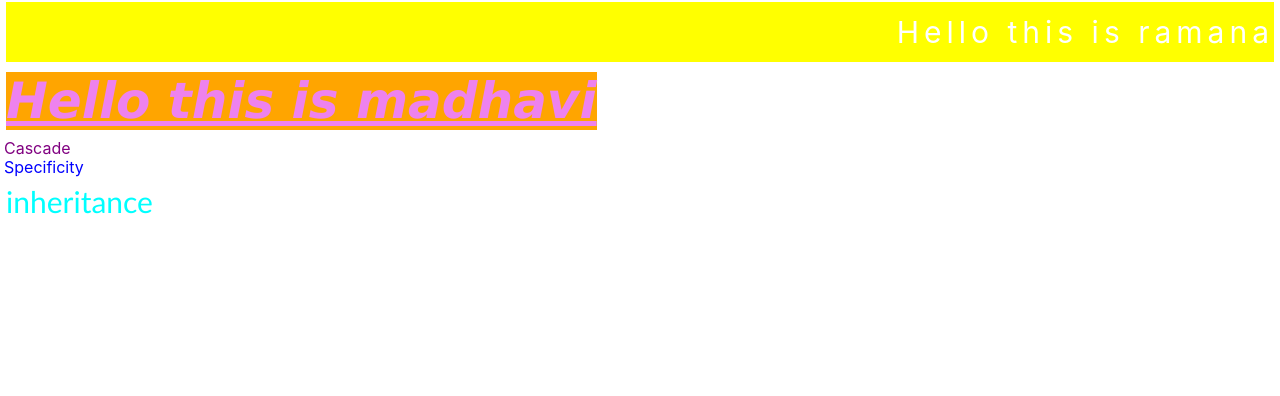
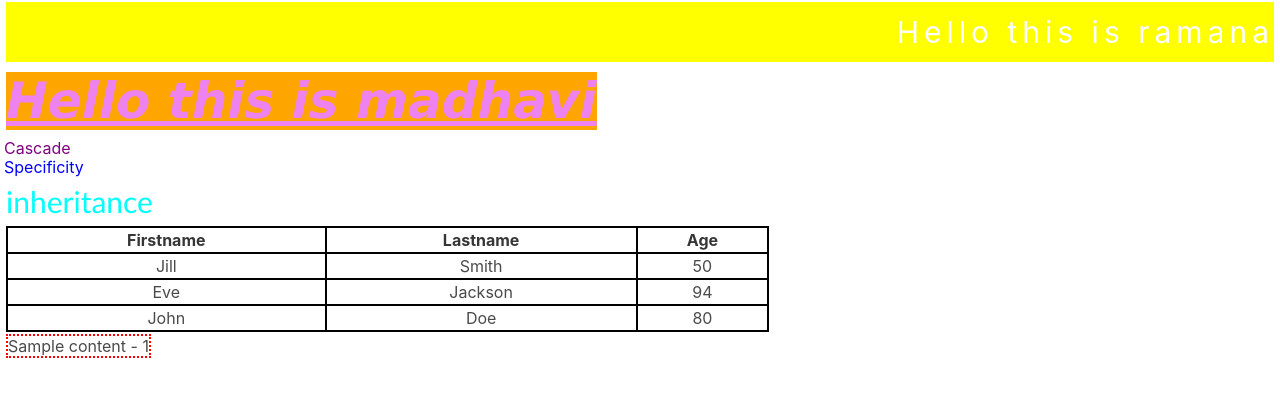
Before and after one commit to madhavi-anneboina/my-reactapp, a React (Create React App) app: page / in a window 1280 px wide. Shown: the top 396 px of the page. Built offline with nearby package versions, Linux system fonts and the light colour scheme.

Commit message:
css display properties

```diff
--- a/src/App.js
+++ b/src/App.js
@@ -106,6 +106,32 @@ const App = () => {
           <HoverCounterTwo count={count} incrementCount={incrementCount} />
         )}
       /> */}
+
+      <table>
+        <tr>
+          <th>Firstname</th>
+          <th>Lastname</th>
+          <th>Age</th>
+        </tr>
+        <tr>
+          <td>Jill</td>
+          <td>Smith</td>
+          <td>50</td>
+        </tr>
+        <tr>
+          <td>Eve</td>
+          <td>Jackson</td>
+          <td>94</td>
+        </tr>
+        <tr>
+          <td>John</td>
+          <td>Doe</td>
+          <td>80</td>
+        </tr>
+      </table>
+
+      <div class="content1">Sample content - 1</div>
+      <span class="content2">Sample content - 2</span>
     </div>
   );
 };
--- a/src/index.css
+++ b/src/index.css
@@ -42,19 +42,19 @@ a:active {
 /* p{
   margin: 20px !important;
 } */
-table {
+/* table {
   border: 2px solid red;
   background-color: lime;
-}
+} */
 
-th {
+/* th {
   color: blue;
   background-color: brown;
-}
+} */
 
-td {
+/* td {
   background-color: wheat;
-}
+} */
 
 span {
   color: blue;
@@ -109,6 +109,27 @@ h3 {
   font-family: 'Gill Sans', 'Gill Sans MT', Calibri, 'Trebuchet MS', sans-serif;
   font-size: 30px;
 }
+
+th, td {
+  border: 2px solid black;
+  padding: 20px;
+  text-align: center !important;
+}
+
+table {
+  border-collapse: collapse;
+  width: 60%;
+}
+.content1{
+  border : 2px dotted red;
+  display: inline;
+}
+
+.content2{
+  border : 2px dashed blue;
+  display: none;
+}
+
 
 /*
 div{
```
